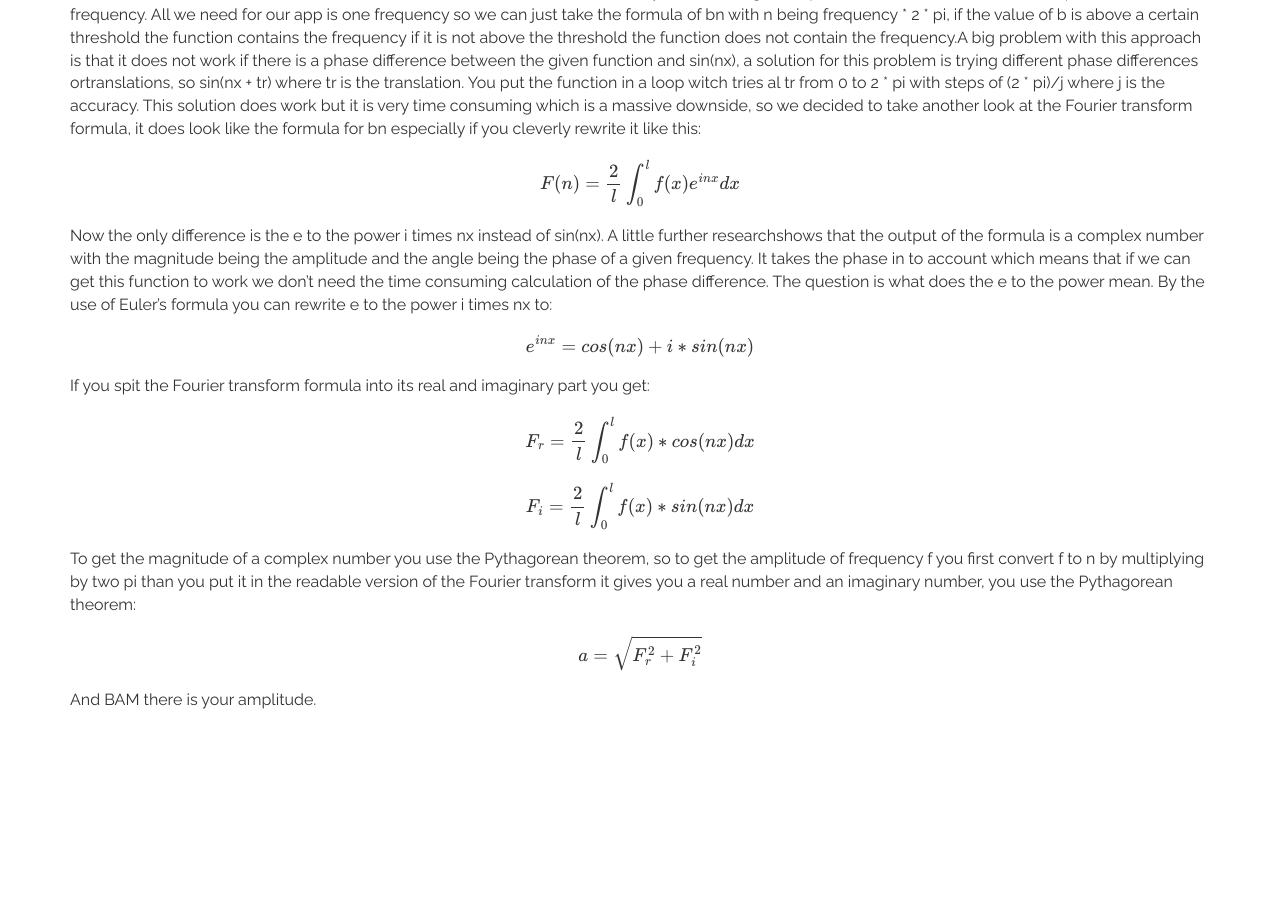
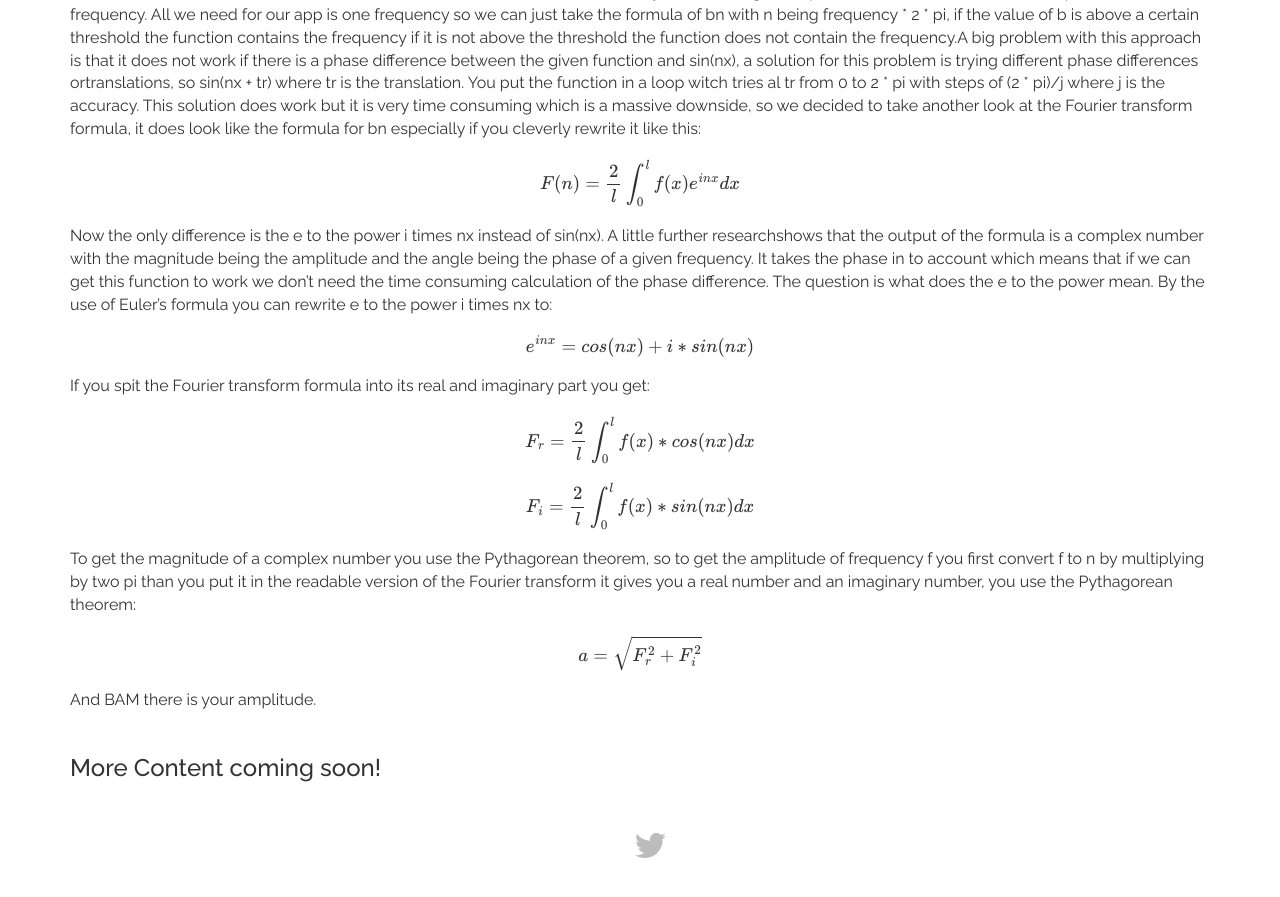
Before and after one commit to incognitone/incognitone.github.io, a Jekyll site: the page blog.html, which Jekyll copies as it is, in a window 1280 px wide and 900 px high, scrolled down 1333 px. Shown: the top 897 px of the window. Built offline with Jekyll 4.4.1, drawn with Linux system fonts in a browser that asks for light colours; formulas are drawn with MathJax 3; before the commit the page ends 2045 px from its top, so only the background shows below that.

Commit message:
Last-entries

```diff
--- a/blog.html
+++ b/blog.html
@@ -126,9 +126,14 @@ To get the magnitude of a complex number you use the Pythagorean theorem, so to
 $$ a = \sqrt{ F_{r}^{2} + F_{i}^{2} } $$
 
 And BAM there is your amplitude.
-
+<br><br><h3>More Content coming soon!</h3>
       </div>
     </article>
 
 
 		</div>
+		<div class="social-icons">
+					<ul>
+						<li><a class="twitter" a href="http://www.twitter.com/Beepr_" target="_blank"> <span> </span></a></li>
+					</ul>
+				</div>
```
